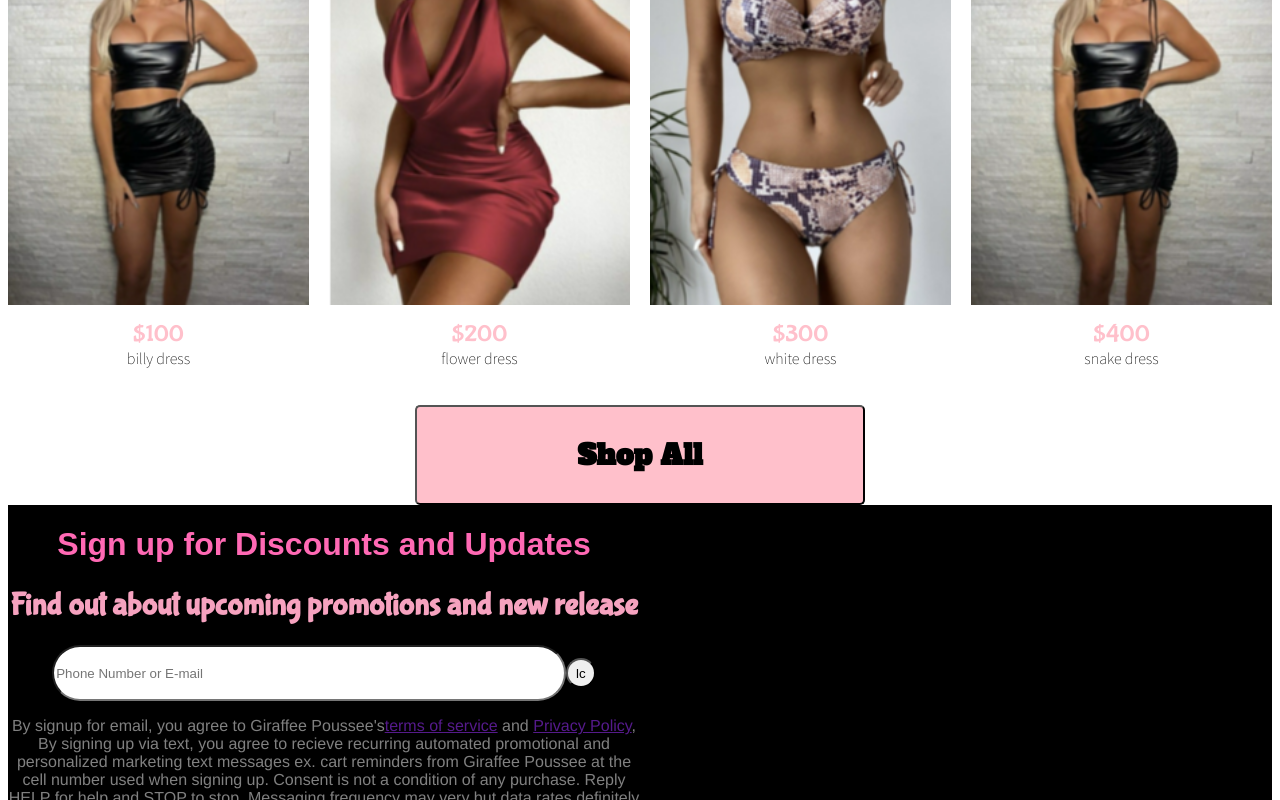
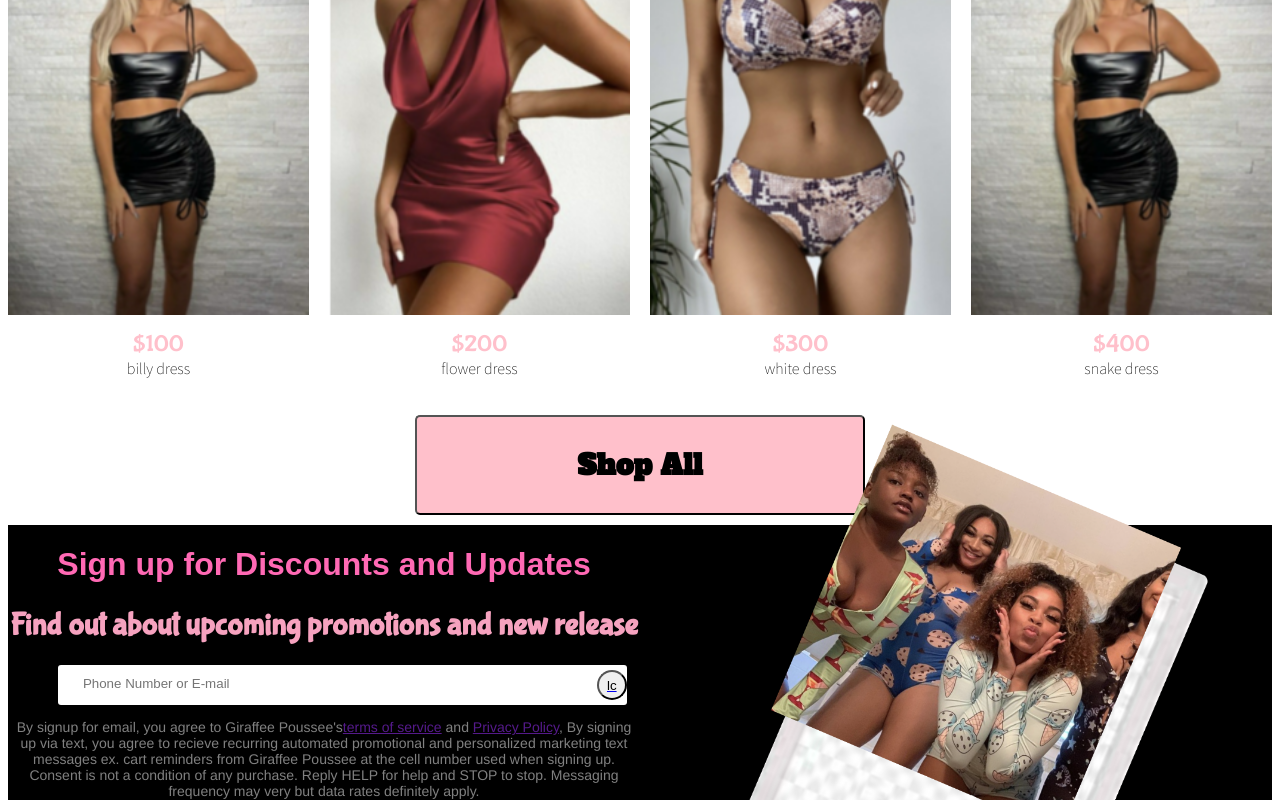
Before and after one commit to mtravers1/onlineretailwebsite, a React (Create React App) app: page / in a window 1280 px wide. Shown: the part 2000-2800 px from the top of the page. Built offline with nearby package versions, Linux system fonts and the light colour scheme; a web font is replaced by a local one.

Commit message:
finishing stylizing home  page

```diff
--- a/src/components/homenav.js
+++ b/src/components/homenav.js
@@ -5,11 +5,13 @@ const HomeNavbar = ()=>{
     return(
         <div id="homenavbar">
 
+            <li style={{float:"left"}}>
+                    new in
+                </li>
+
             <ul>
 
-            <li>
-                    <input type="text" style={{width:"400px", borderRadius:"20px", height:"20px"}} ></input>
-                </li>
+
                 <li>
                     <Link to='/about' style={{padding:"10px"}}>shop V</Link>
                 </li>
@@ -22,10 +24,11 @@ const HomeNavbar = ()=>{
                 <li>
                     <a href=''>Purses</a>
                 </li>
-                <li style={{float:"left"}}>
-                <span style=
-                {{float:"", padding:""}}>Newin</span>
+                <li>
+                    <input type="text" style={{width:"400px", borderRadius:"20px", height:"20px"}} ></input>
                 </li>
+
+
 
 
 
--- a/src/index.css
+++ b/src/index.css
@@ -24,17 +24,25 @@
   float:right
 }
 
-#navproduct li
+
 
 #homenavbar{
   font-size: 26px;
-  font-family: 'Bubblegum Sans', cursive;
+
+  background-image: url("./pics/cheeta.png");}
 
 
+#bannernav{
+
+  background-image: url("./pics/cheeta.png");
+  font-size: 26px;
+  font-family: 'Bubblegum Sans', cursive;
 }
 #homenavbar ul{
   height: 100px;
-  background-image: url("./pics/cheeta.png");
+
+  display: flex;
+  justify-content: right;
 
 
 
@@ -44,7 +52,7 @@
 
 #homenavbar li{
   list-style: none;
-    float: right;
+
     padding-top: 50px;
 
 }
@@ -86,6 +94,23 @@
   padding-left: 10px;
   border-right: 1px solid grey;
 
+
+}
+
+#mainpic{
+  object-fit: cover;
+    max-width: 80%;
+    position: relative;
+    bottom: 80px;
+
+}
+#mainpic1{
+  object-fit: cover;
+    max-width: 65%;
+    max-height: 30%;
+    position: relative;
+    bottom: 700px;
+    left: 20px;
 
 }
 
@@ -222,14 +247,18 @@
 }
 
 #signup input{
-  width: 80%;
-  height: 50px;
-  border-radius: 30px;
+  width: 90%;
+  height: 35px;
+  border:none;
 }
+
+
 
 #subscribe{
   display:grid;
   grid-template-columns: repeat(2, minmax(600px, 1fr));
+  grid-template-rows: 400px;
+  background-color: black;
 }
 
 #subpic{
@@ -249,7 +278,7 @@
 .collab h1{
   font-family: 'Bungee', cursive;
   position: relative;
-  right: 100px;
+  text-align: left;
 
 }
 
--- a/src/page/home.js
+++ b/src/page/home.js
@@ -6,13 +6,17 @@ import { BrowserRouter as Routes, Router, Route, Link } from "react-router-dom";
 import HomeNavbar from "../components/homenav";
 import Header from "../components/header";
 import Loyalty from "./loyaltycard";
+import mainpic from '../pics/mainpic.png'
+import mainpic1 from '../pics/mainpic1.png'
 
 
 const Home = () => {
     return(
         <div id="home">
             <Header/>
+            <div id="bannernav">
             <HomeNavbar/>
+            </div>
             <div id="headingpic">
             <span style={{backgroundColor:"pink", fontSize: "64px"}}>
                 <p>New Arrivals</p>
@@ -47,29 +51,33 @@ const Home = () => {
                 <span id="dress3"><p style={{position:"relative", top:"400px"}}><span style={{color:"pink"}} id="homeprice">$300</span><br/><span id="hname">white dress</span></p></span>
                 <span id="dress4"><p style={{position:"relative", top:"400px"}}><span style={{color:"pink"}} id="homeprice">$400</span><br/><span id="hname">snake dress</span></p></span>
             </div>
-            <button id="shopbut" type="button" style={{width:"450px", height:"100px", backgroundColor:"pink", fontWeight:"bold", fontSize:"28px", marginTop:"100px"}}><Link to="/shopAll">Shop All</Link></button>
+            <button id="shopbut" type="button" style={{width:"450px", height:"100px", backgroundColor:"pink", fontWeight:"bold", fontSize:"28px", marginTop:"100px", marginBottom:"10px"}}><Link to="/shopAll">Shop All</Link></button>
 
-            <div id="subscribe" style={{backgroundColor:"black", height:"400px"}}>
+            <div id="subscribe" >
             <div id="signup">
 
                 <h1><span id="signup1">Sign up for Discounts and Updates</span></h1>
                 <h1><span id="signup2">Find out about upcoming promotions and new release</span></h1>
-                <span style={{border:"2px solid", height:"200px"}}>
-                <input type="text" placeholder="Phone Number or E-mail"></input>
-                <Link to="/loyaltycard"><button style={{height:"30px", width:"30px", borderRadius:"50%"}} type="submit">lc</button></Link>
-                </span>
-                <p style={{color:"grey", fontFamily:"Helvetica", fontSize:"16px"}}>By signup for email, you agree to Giraffee Poussee's<a href="">terms of service</a> and <a href="">Privacy Policy</a>, By signing up via text, you agree to recieve recurring automated promotional and personalized marketing text messages ex. cart reminders from Giraffee Poussee at the cell number used when signing up. Consent is not a condition of any purchase. Reply HELP for help and STOP to stop. Messaging frequency may very but data rates definitely apply.</p>
+                <div style={{display:"flex", justifyContent:"right",borderRadius:"3px", height:"40px",width:"90%", backgroundColor:"white", marginLeft:"50px"}}>
+                <input style={{}} type="text" placeholder="Phone Number or E-mail"></input>
+                <Link style={{ display:"flex", justifyContent:"center", alignItems:"center"}} to="/loyaltycard"><button style={{height:"30px", width:"30px", borderRadius:"50%"}} type="submit">lc</button></Link>
+                </div>
+                <p style={{color:"grey", fontFamily:"Helvetica", fontSize:"14px"}}>By signup for email, you agree to Giraffee Poussee's<a href="">terms of service</a> and <a href="">Privacy Policy</a>, By signing up via text, you agree to recieve recurring automated promotional and personalized marketing text messages ex. cart reminders from Giraffee Poussee at the cell number used when signing up. Consent is not a condition of any purchase. Reply HELP for help and STOP to stop. Messaging frequency may very but data rates definitely apply.</p>
 
 
             </div>
             <div style={{float:"right", color:"white"}}>
-                <span id="subpic" ></span>
+                <div>
+                <img id="mainpic"src={mainpic} />
+                <img id="mainpic1" src={mainpic1}/>
+                </div>
+
 
             </div>
 
             </div>
             <div className="collab">
-                <h1 style={{}}>Wanna Collab ??</h1>
+                <h1 style={{paddingLeft:"100px"}}>Wanna Collab ??</h1>
                 <p>By signing up for email, you agree to Giraffe Poussee's Terms of Service and Privacy.
                     Policy. By signing up via text, you agree to receive recurring automated promptional
                     and personalized marketing text messages (ex. cart reminders) from Giraffe Poussee at
```
Also changed, not shown: src/pics/mainpic1.png (added).
